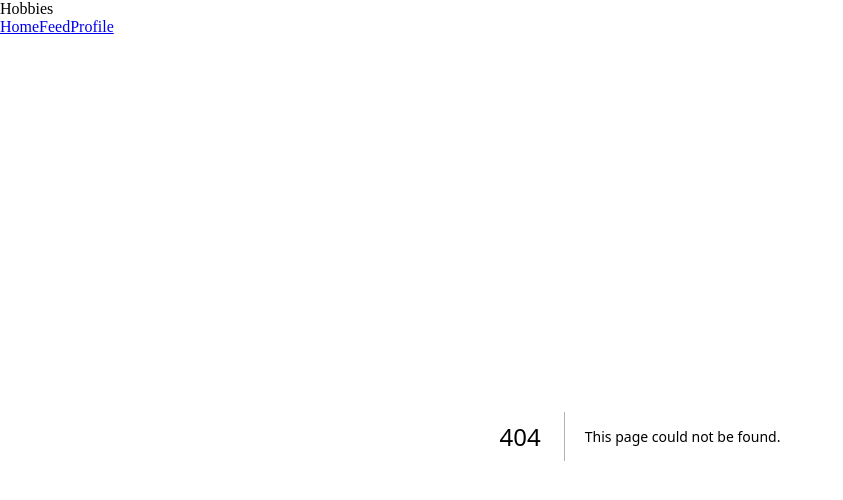
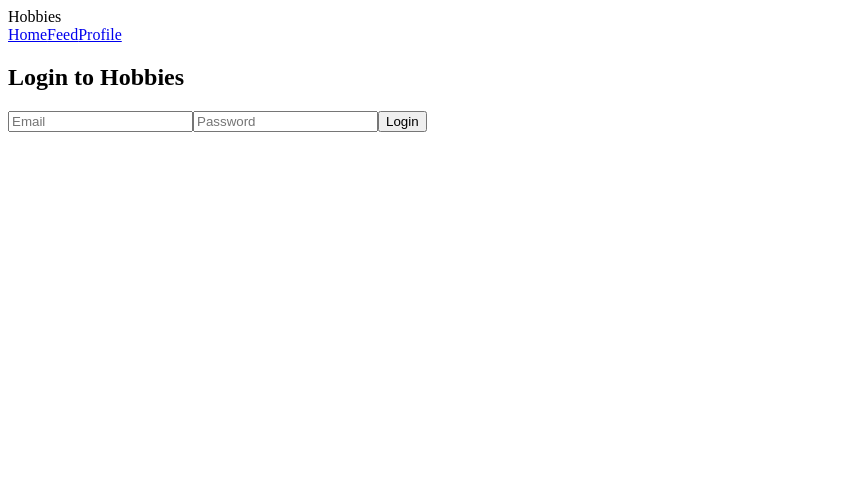
Before and after one commit to the-carnage/Hobbies, a Next.js app in the folder client/: page /login in a window 1280 px wide. Before the commit this address had no page. Shown: the top 500 px of the page, without its empty margins (0-843 px from the left). Built offline with nearby package versions, Linux system fonts and the light colour scheme.

Commit message:
Build Authentication UI pages

```diff
--- /dev/null
+++ b/client/src/app/login/page.js
@@ -0,0 +1,10 @@
+export default function Login() {
+  return (
+    <div className="auth-form">
+      <h2>Login to Hobbies</h2>
+      <input type="email" placeholder="Email" />
+      <input type="password" placeholder="Password" />
+      <button>Login</button>
+    </div>
+  );
+}
```
